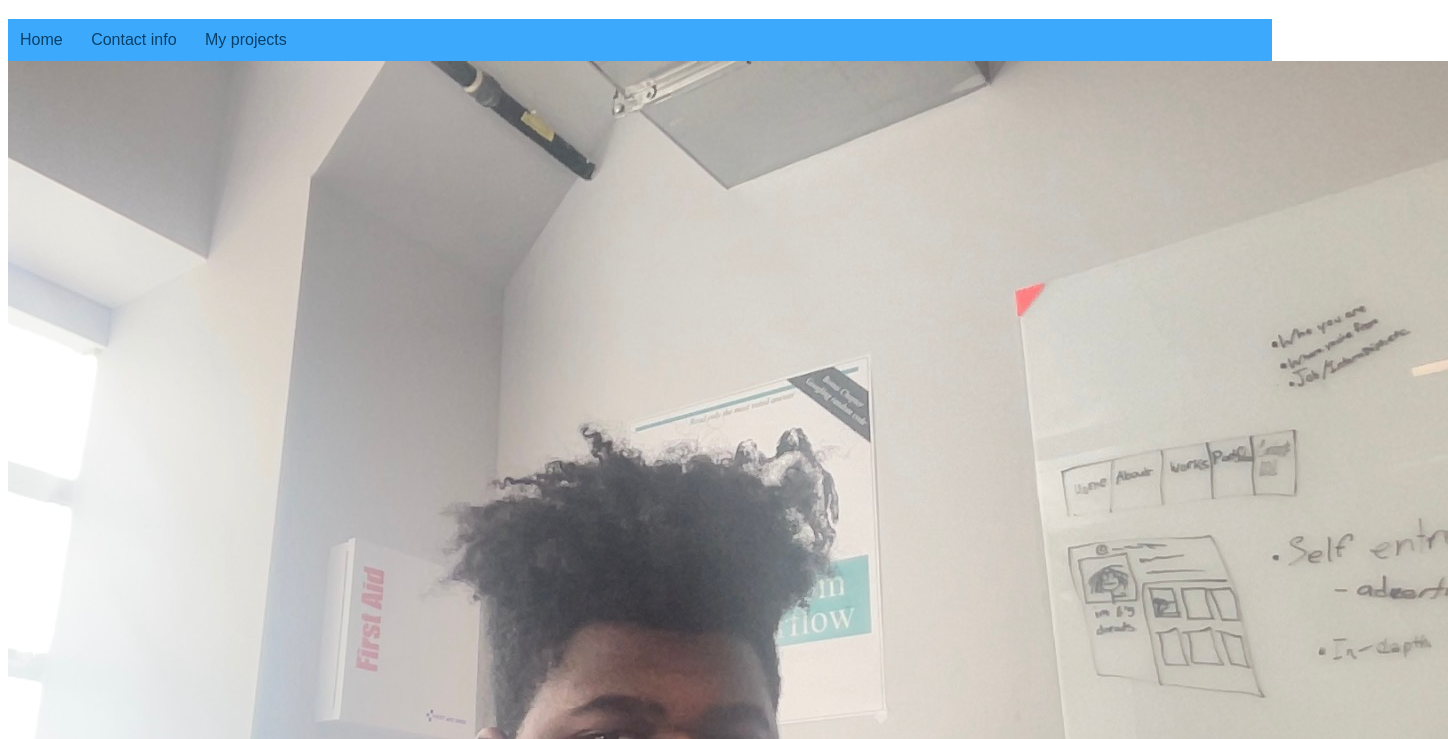
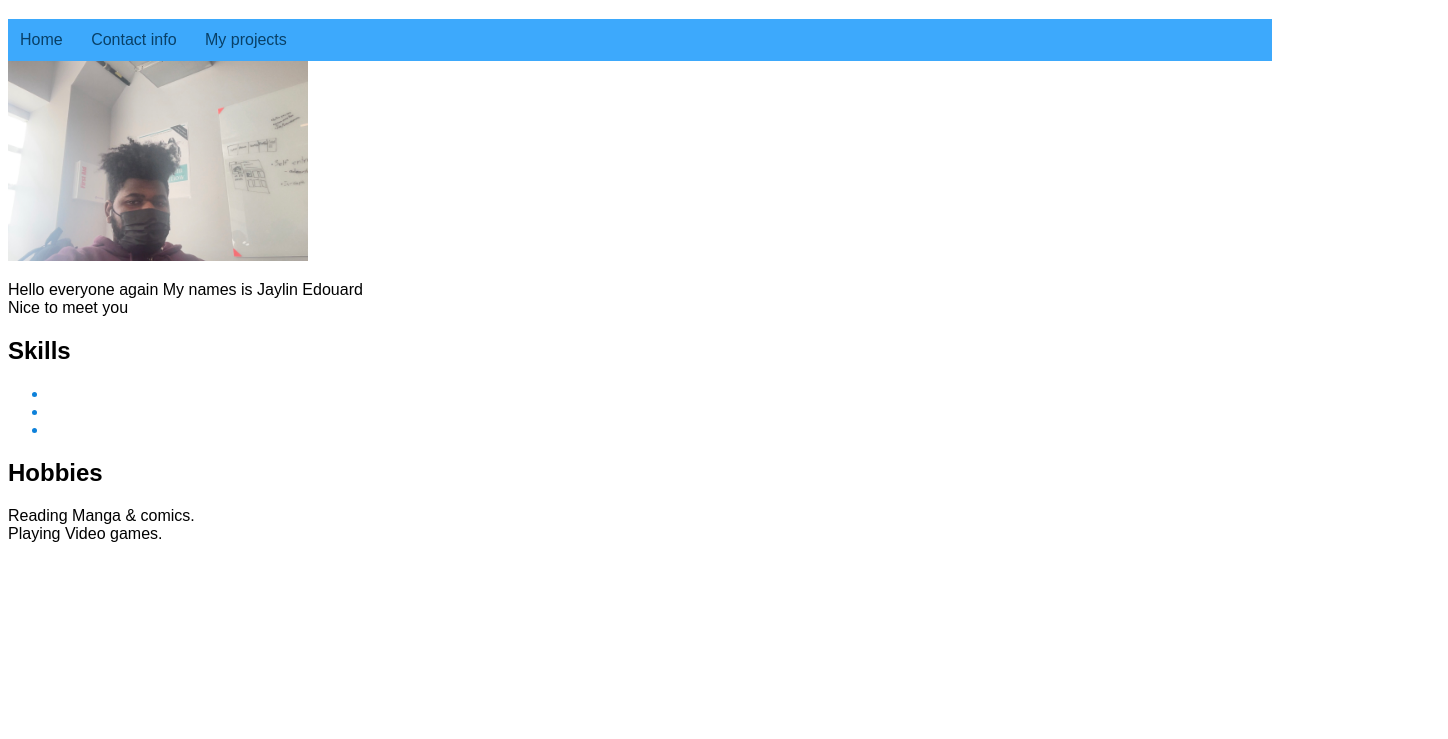
Before and after one commit to JaybkSteam/Jaybksteam.github.io, a plain HTML site: page index.html in a window 1280 px wide. Shown: the part 61-800 px from the top of the page, 1448 px wide, since content can reach past the window. Drawn offline with Linux system fonts and the light colour scheme.

Commit message:
changes for today

```diff
--- a/index.html
+++ b/index.html
@@ -14,7 +14,7 @@
 <a href="contact.html">Contact info</a>
 <a href="projects.html">My projects</a>
 </nav>
-<img src="Photo.jpg">
+<img src="Photo.jpg" alt= "Pictute of Me"width="300">
 <p>
     Hello everyone again My names is Jaylin Edouard <br>
     Nice to meet you
@@ -23,7 +23,7 @@
 <h2>Skills</h2>
 <ul>
 
-    <li> e</li>
+    <li> </li>
     <li> </li>
     <li> </li>
 
--- a/style.css
+++ b/style.css
@@ -26,8 +26,11 @@ background-color:#fffffe;
 
 }
 
-ul > a {
-color: #094067;
+ul > li {
+color: #0d81da;
 
 
 }
+
+
+ .center-text
```
Also changed, not shown: projects.html (+10 -1 lines).
